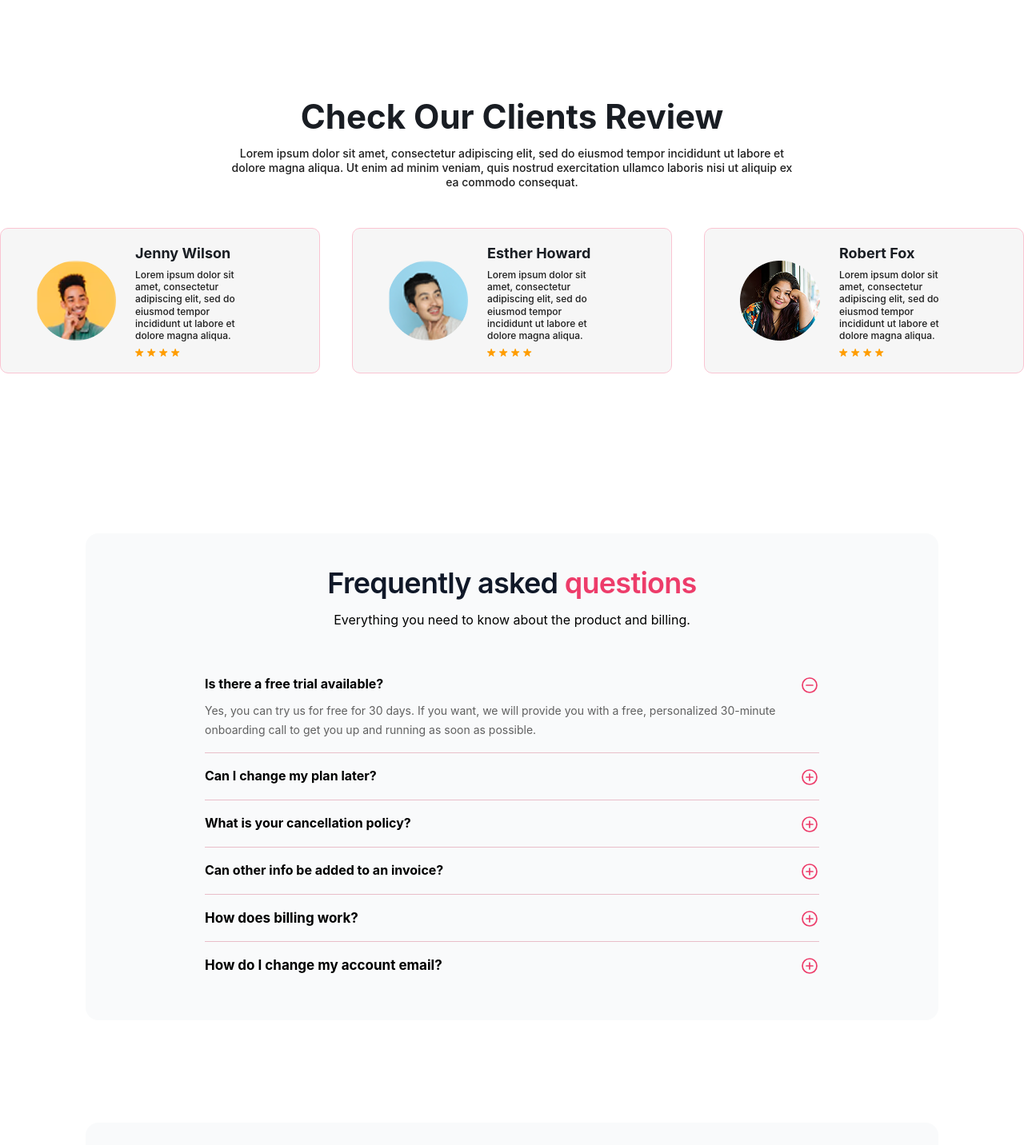
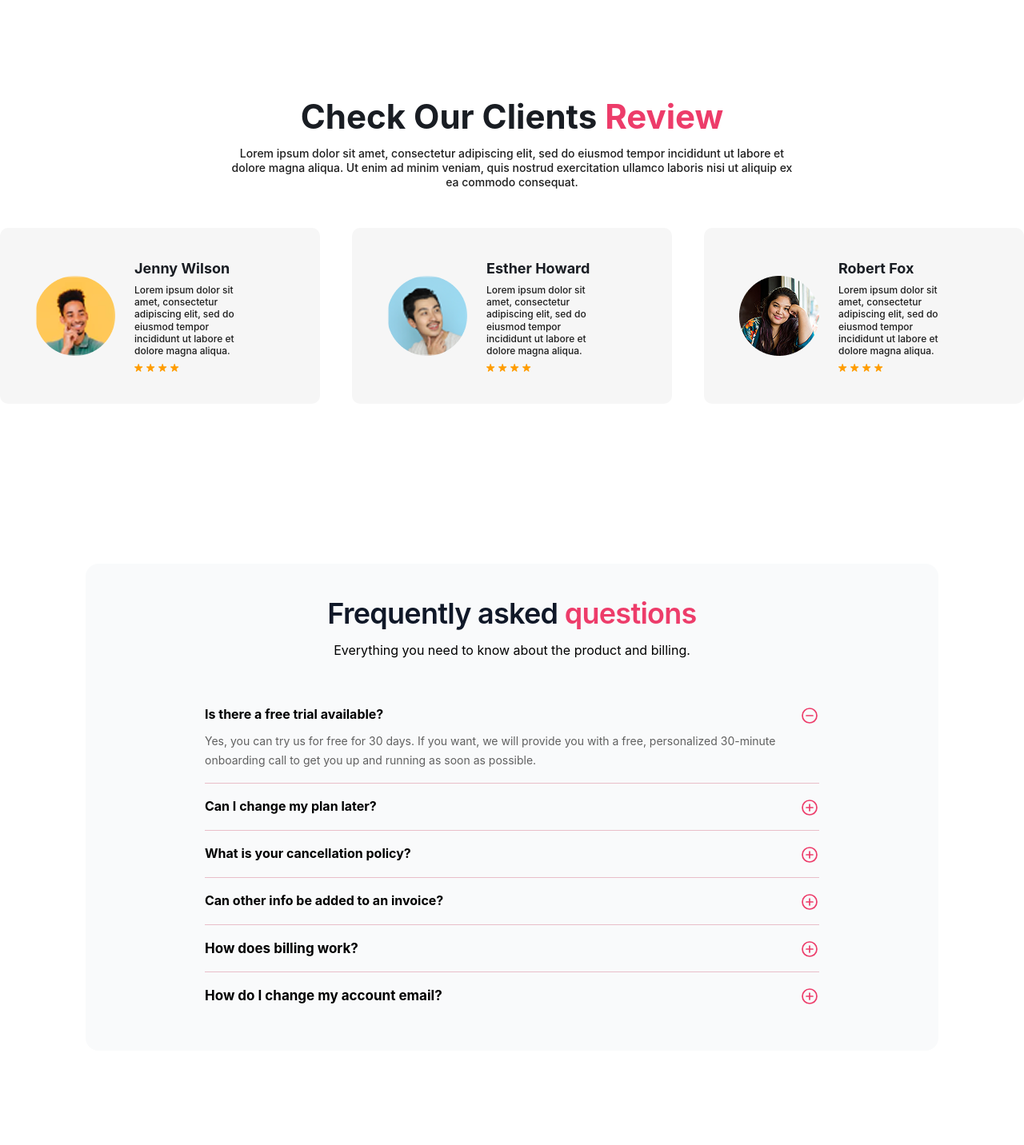
Before and after one commit to mdkhaledbin/onelittleweb-figma-to-nextjs, a Next.js app: page / in a window 1280 px wide. Shown: the part 5180-6612 px from the top of the page at 80% size. Built offline with nearby package versions, Linux system fonts and the light colour scheme.

Commit message:
feat: update text colors and structure in About and Review sections; add Reveal component to FAQ and CTA components

```diff
--- a/app/@about/page.tsx
+++ b/app/@about/page.tsx
@@ -16,7 +16,7 @@ export default function GettingStarted() {
         <Reveal>
         <div className="flex flex-col items-center gap-4">
           <h2 className="text-3xl font-bold">
-            Getting Started is <span className="text-[#ed3c6a]">Easy</span>
+            Getting Started is <span className="text-brand">Easy</span>
           </h2>
           <p className="text-sm font-medium max-w-2xl">
             Lorem ipsum dolor sit amet, consectetur adipiscing elit, sed do eiusmod tempor
--- a/app/@review/page.tsx
+++ b/app/@review/page.tsx
@@ -12,10 +12,10 @@ export default function Review() {
       <div aria-label="Testimonials" className="bg-white py-12 md:py-14 mb-10">
         <Wrapper>
           <Reveal>
-            <h2 className="text-center font-bold text-[#191d23] text-[32px] leading-[42px] md:text-[42px]">
-              Check Our Clients Review
+            <h2 className="text-center font-bold text-[#191d23] text-[32px] leading-10.5 md:text-[42px]">
+              Check Our Clients <span className="text-brand">Review</span>
             </h2>
-            <p className="mx-auto mt-4 max-w-[713px] text-center font-medium text-[#1e1e1e] text-[14px] leading-[1.28]">
+            <p className="mx-auto mt-4 max-w-178.25 text-center font-medium text-[#1e1e1e] text-[14px] leading-[1.28]">
               Lorem ipsum dolor sit amet, consectetur adipiscing elit, sed do
               eiusmod tempor incididunt ut labore et dolore magna aliqua. Ut
               enim ad minim veniam, quis nostrud exercitation ullamco laboris
@@ -27,7 +27,8 @@ export default function Review() {
           {TESTIMONIALS.map((item, index) => (
             <article
               key={`${item.name}-${index}`}
-              className="flex-none w-full md:w-[calc((100%-40px)/2)] lg:w-[calc((100%-80px)/3)] snap-center rounded-[10px] border border-[#fac4d2] bg-[#F6F6F6] hover:bg-white px-11 py-5 transition-all duration-300"
+              className="flex-none w-full md:w-[calc((100%-40px)/2)] lg:w-[calc((100%-80px)/3)] snap-center rounded-[10px]
+              bg-[#F6F6F6] hover:bg-white px-11 py-10 transition-all duration-300 hover:shadow-lg hover:-translate-y-1"
             >
               <div className="flex items-center gap-6">
                 {item.avatar}
--- a/components/review/CTA.tsx
+++ b/components/review/CTA.tsx
@@ -5,11 +5,13 @@ import Avatar1 from "@/public/review/faq/Avatar1.png";
 import Avatar2 from "@/public/review/faq/Avatar2.png";
 import Avatar3 from "@/public/review/faq/Avatar3.png";
 import Image from "next/image";
+import { Reveal } from "../services/Reveal";
 
 export default function Cta() {
   return (
     <section aria-label="Support call to action" className="py-10">
       <Wrapper>
+        <Reveal>
         <div className="mx-auto flex flex-col items-center rounded-[16px] bg-[#f9fafb] px-6 py-7 text-center sm:px-10">
           <div className="mb-5 flex items-center">
             <div className="relative h-14 w-[120px]">
@@ -34,6 +36,7 @@ export default function Cta() {
             {CTA.button}
           </Button>
         </div>
+        </Reveal>
       </Wrapper>
     </section>
   );
--- a/components/review/FAQ.tsx
+++ b/components/review/FAQ.tsx
@@ -1,5 +1,6 @@
 import { FaqAccordion } from "@/components/faq/FaqAccordion";
 import Wrapper from "@/components/common/Wrapper";
+import { Reveal } from "../services/Reveal";
 
 export default function Faq() {
   return (
@@ -9,6 +10,7 @@ export default function Faq() {
       className="py-12 md:py-14"
     >
       <Wrapper>
+        <Reveal>
         <div className="rounded-[16px] bg-[#f9fafb] px-4 py-10 sm:px-8 md:px-10">
           <div className="mx-auto max-w-[768px] text-center">
             <h2 className="font-semibold text-[#101828] text-[34px] leading-[44px] tracking-[-0.72px] md:text-[36px]">
@@ -21,6 +23,7 @@ export default function Faq() {
 
           <FaqAccordion />
         </div>
+        </Reveal>
       </Wrapper>
     </section>
   );
```
